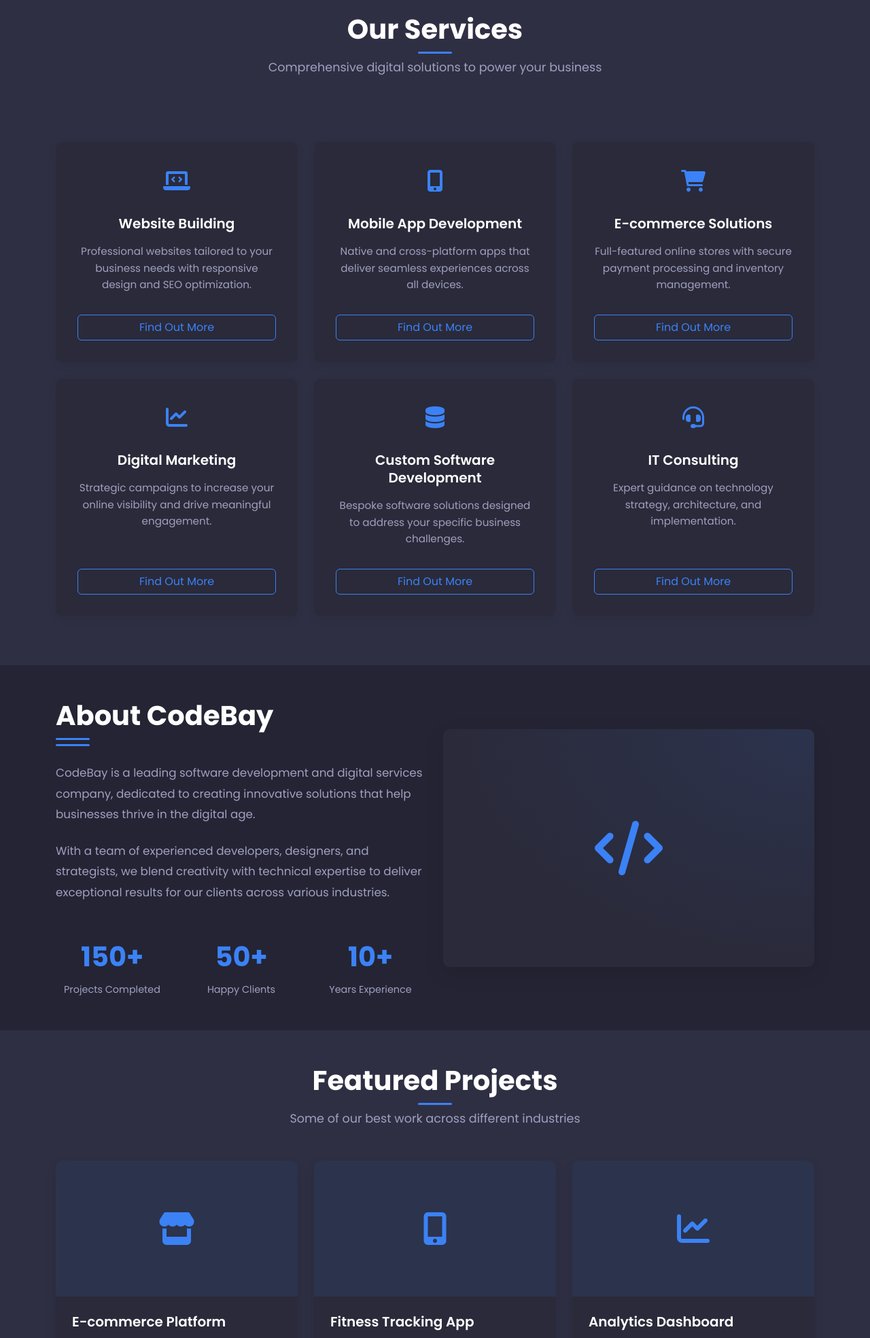
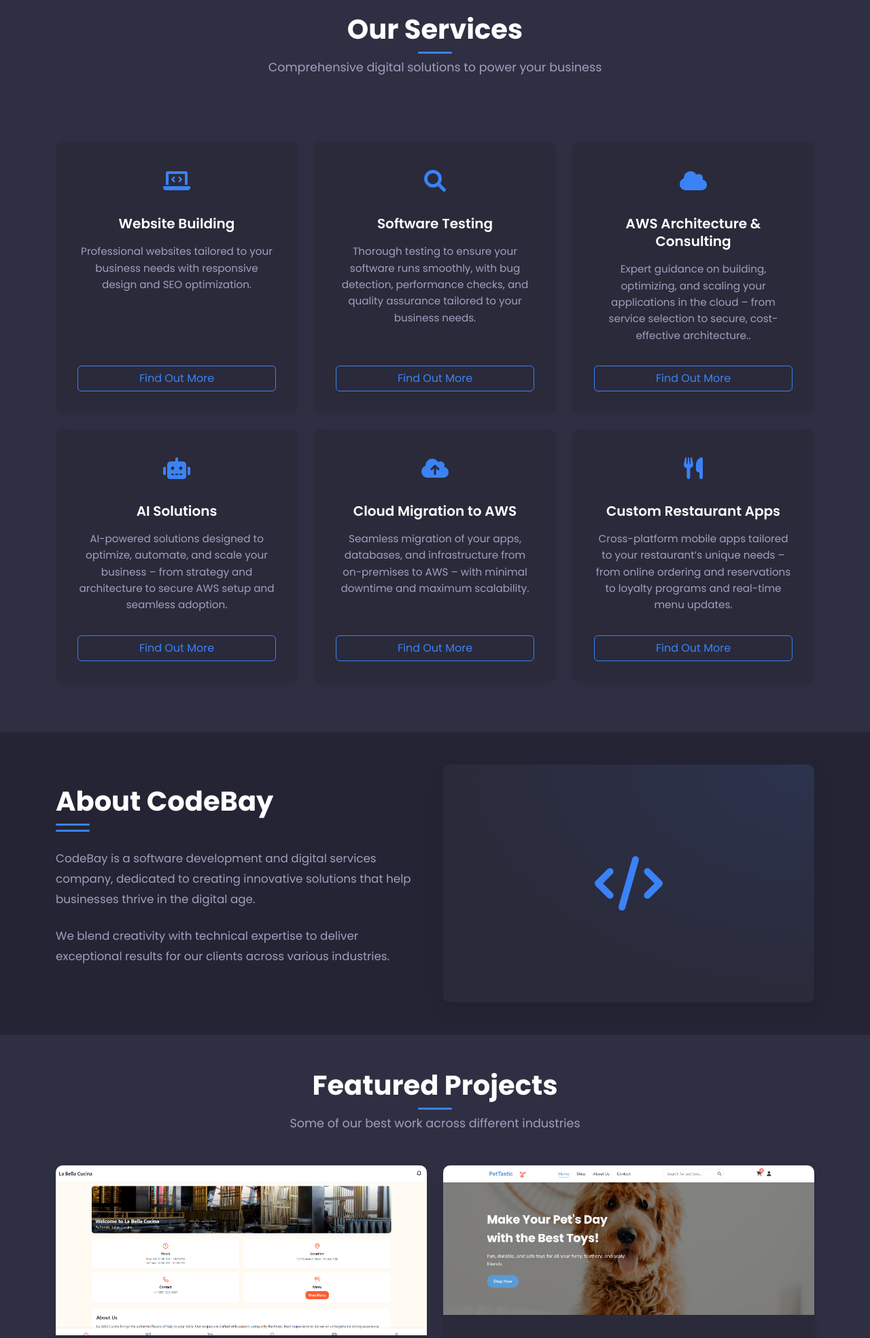
Before and after one commit to CodeBayAgency/website, a Flask app: page / in a window 1280 px wide. Shown: the part 831-2800 px from the top of the page at 68% size. Run offline with Flask 3, Linux system fonts and the light colour scheme; some libraries are stand-ins or nearby versions.

Commit message:
fix: update services

```diff
--- a/app.py
+++ b/app.py
@@ -10,52 +10,69 @@
 app.secret_key = os.environ.get("SESSION_SECRET", "dev-secret-key")
 
 # Routes
+
+
 @app.route('/')
 def home():
     """Home page with all services"""
     return render_template('home.html')
 
 # Website Building Service
+
+
 @app.route('/services/website-building')
 def website_building():
     """Website building service page"""
     return render_template('index.html')
 
 # Mobile App Development Service
-@app.route('/services/mobile-app-development')
+
+
+@app.route('/services/software-testing')
 def mobile_app_development():
     """Mobile app development service page"""
     return render_template('mobile_app_development.html')
 
 # E-commerce Solutions Service
+
+
 @app.route('/services/ecommerce-solutions')
 def ecommerce_solutions():
     """E-commerce solutions service page"""
     return render_template('ecommerce_solutions.html')
 
 # Digital Marketing Service
+
+
 @app.route('/services/digital-marketing')
 def digital_marketing():
     """Digital marketing service page"""
     return render_template('digital_marketing.html')
 
 # Custom Software Development Service
+
+
 @app.route('/services/custom-software')
 def custom_software():
     """Custom software development service page"""
     return render_template('custom_software.html')
 
 # IT Consulting Service
+
+
 @app.route('/services/it-consulting')
 def it_consulting():
     """IT consulting service page"""
     return render_template('it_consulting.html')
 
 # Coming Soon Page
+
+
 @app.route('/coming-soon')
 def coming_soon():
     """Coming soon page for services under development"""
     return render_template('coming_soon.html')
+
 
 @app.route('/contact', methods=['POST'])
 def contact():
@@ -70,7 +87,8 @@
         message = request.form.get('message')
 
         # Log the form submission (this is a fallback in case JavaScript is disabled)
-        logging.info(f"Server-side contact form submission: {name} ({email}): {subject} - {message}")
+        logging.info(
+            f"Server-side contact form submission: {name} ({email}): {subject} - {message}")
 
         # Flash a success message
         flash('Thank you for your message! We will get back to you soon.', 'success')
@@ -80,8 +98,8 @@
 
         if 'website-building' in referrer:
             return redirect(url_for('website_building', _anchor='contact'))
-        elif 'mobile-app-development' in referrer:
-            return redirect(url_for('mobile_app_development', _anchor='contact'))
+        elif 'software-testing' in referrer:
+            return redirect(url_for('software_testing', _anchor='contact'))
         elif 'ecommerce-solutions' in referrer:
             return redirect(url_for('ecommerce_solutions', _anchor='contact'))
         elif 'digital-marketing' in referrer:
@@ -101,8 +119,8 @@
 
         if 'website-building' in referrer:
             return redirect(url_for('website_building', _anchor='contact'))
-        elif 'mobile-app-development' in referrer:
-            return redirect(url_for('mobile_app_development', _anchor='contact'))
+        elif 'software-testing' in referrer:
+            return redirect(url_for('software_testing', _anchor='contact'))
         elif 'ecommerce-solutions' in referrer:
             return redirect(url_for('ecommerce_solutions', _anchor='contact'))
         elif 'digital-marketing' in referrer:
@@ -114,5 +132,6 @@
         else:
             return redirect(url_for('home', _anchor='contact'))
 
+
 if __name__ == '__main__':
     app.run(host='0.0.0.0', port=5000, debug=True)
--- a/static/css/styles.css
+++ b/static/css/styles.css
@@ -717,23 +717,16 @@
 }
 
 .portfolio-card-image {
-    height: 200px;
+    height: 250px;
     overflow: hidden;
 }
 
-.portfolio-image-placeholder {
+.portfolio-card-image img {
     width: 100%;
-    height: 100%;
-    display: flex;
-    align-items: center;
-    justify-content: center;
-    background-color: rgba(59, 130, 246, 0.1);
+    height: auto;
+    display: block;
 }
 
-.portfolio-image-placeholder i {
-    font-size: 3rem;
-    color: var(--highlight-color);
-}
 
 .portfolio-card-body {
     padding: 1.5rem;
--- a/templates/home.html
+++ b/templates/home.html
@@ -94,50 +94,50 @@
                 <div class="col-md-4 mb-4">
                     <div class="service-card">
                         <div class="icon-container">
-                            <i class="fas fa-mobile-alt"></i>
+                            <i class="fas fa-search"></i>
                         </div>
-                        <h4>Mobile App Development</h4>
-                        <p>Native and cross-platform apps that deliver seamless experiences across all devices.</p>
+                        <h4>Software Testing</h4>
+                        <p>Thorough testing to ensure your software runs smoothly, with bug detection, performance checks, and quality assurance tailored to your business needs.</p>
                         <a href="{{ url_for('mobile_app_development') }}" class="btn btn-outline-primary mt-3">Find Out More</a>
                     </div>
                 </div>
                 <div class="col-md-4 mb-4">
                     <div class="service-card">
                         <div class="icon-container">
-                            <i class="fas fa-shopping-cart"></i>
+                            <i class="fas fa-cloud"></i>
                         </div>
-                        <h4>E-commerce Solutions</h4>
-                        <p>Full-featured online stores with secure payment processing and inventory management.</p>
+                        <h4>AWS Architecture & Consulting</h4>
+                        <p>Expert guidance on building, optimizing, and scaling your applications in the cloud – from service selection to secure, cost-effective architecture..</p>
+                        <a href="{{ url_for('digital_marketing') }}" class="btn btn-outline-primary mt-3">Find Out More</a>
+                    </div>
+                </div>
+                <div class="col-md-4 mb-4">
+                    <div class="service-card">
+                        <div class="icon-container">
+                            <i class="fas fa-robot"></i>
+                        </div>
+                        <h4>AI Solutions</h4>
+                        <p>AI-powered solutions designed to optimize, automate, and scale your business – from strategy and architecture to secure AWS setup and seamless adoption.</p>
                         <a href="{{ url_for('ecommerce_solutions') }}" class="btn btn-outline-primary mt-3">Find Out More</a>
                     </div>
                 </div>
                 <div class="col-md-4 mb-4">
                     <div class="service-card">
                         <div class="icon-container">
-                            <i class="fas fa-chart-line"></i>
+                            <i class="fas fa-cloud-upload-alt"></i>
                         </div>
-                        <h4>Digital Marketing</h4>
-                        <p>Strategic campaigns to increase your online visibility and drive meaningful engagement.</p>
-                        <a href="{{ url_for('digital_marketing') }}" class="btn btn-outline-primary mt-3">Find Out More</a>
-                    </div>
-                </div>
-                <div class="col-md-4 mb-4">
-                    <div class="service-card">
-                        <div class="icon-container">
-                            <i class="fas fa-database"></i>
-                        </div>
-                        <h4>Custom Software Development</h4>
-                        <p>Bespoke software solutions designed to address your specific business challenges.</p>
+                        <h4>Cloud Migration to AWS</h4>
+                        <p>Seamless migration of your apps, databases, and infrastructure from on-premises to AWS – with minimal downtime and maximum scalability.</p>
                         <a href="{{ url_for('custom_software') }}" class="btn btn-outline-primary mt-3">Find Out More</a>
                     </div>
                 </div>
                 <div class="col-md-4 mb-4">
                     <div class="service-card">
                         <div class="icon-container">
-                            <i class="fas fa-headset"></i>
+                            <i class="fas fa-utensils"></i>
                         </div>
-                        <h4>IT Consulting</h4>
-                        <p>Expert guidance on technology strategy, architecture, and implementation.</p>
+                        <h4>Custom Restaurant Apps</h4>
+                        <p>Cross-platform mobile apps tailored to your restaurant’s unique needs – from online ordering and reservations to loyalty programs and real-time menu updates.</p>
                         <a href="{{ url_for('it_consulting') }}" class="btn btn-outline-primary mt-3">Find Out More</a>
                     </div>
                 </div>
@@ -161,9 +161,9 @@
                 <div class="col-lg-6 order-lg-1">
                     <h2 class="section-title text-start">About CodeBay</h2>
                     <div class="section-title-underline mb-4"></div>
-                    <p class="about-text">CodeBay is a leading software development and digital services company, dedicated to creating innovative solutions that help businesses thrive in the digital age.</p>
-                    <p class="about-text">With a team of experienced developers, designers, and strategists, we blend creativity with technical expertise to deliver exceptional results for our clients across various industries.</p>
-                    <div class="about-stats mt-5">
+                    <p class="about-text">CodeBay is a software development and digital services company, dedicated to creating innovative solutions that help businesses thrive in the digital age.</p>
+                    <p class="about-text">We blend creativity with technical expertise to deliver exceptional results for our clients across various industries.</p>
+                    <!-- <div class="about-stats mt-5">
                         <div class="row">
                             <div class="col-4 text-center">
                                 <div class="stat-number">150+</div>
@@ -178,7 +178,7 @@
                                 <div class="stat-label">Years Experience</div>
                             </div>
                         </div>
-                    </div>
+                    </div> -->
                 </div>
             </div>
         </div>
@@ -194,41 +194,39 @@
                 </div>
             </div>
             <div class="row">
-                <div class="col-md-4 mb-4">
+                <div class="col-md-6 mb-6">
                     <div class="portfolio-card">
                         <div class="portfolio-card-image">
-                            <div class="portfolio-image-placeholder">
-                                <i class="fas fa-store"></i>
-                            </div>
+                            <img src="{{ url_for('static', filename='images/Restaurant-app.png') }}" alt="Restaurant App">
                         </div>
                         <div class="portfolio-card-body">
-                            <h4>E-commerce Platform</h4>
-                            <p>A full-featured online store with inventory management and secure payment processing.</p>
+                            <h4>Cross-Platform Restaurant Application</h4>
+                            <p>A custom restaurant app with ordering, reservations, menu management, and customer engagement features – built for iOS and Android.</p>
                             <div class="portfolio-card-tags">
-                                <span>E-commerce</span>
-                                <span>Web Design</span>
-                            </div>
-                        </div>
-                    </div>
-                </div>
-                <div class="col-md-4 mb-4">
-                    <div class="portfolio-card">
-                        <div class="portfolio-card-image">
-                            <div class="portfolio-image-placeholder">
-                                <i class="fas fa-mobile-alt"></i>
-                            </div>
-                        </div>
-                        <div class="portfolio-card-body">
-                            <h4>Fitness Tracking App</h4>
-                            <p>A mobile application for tracking workouts, nutrition, and health metrics.</p>
-                            <div class="portfolio-card-tags">
+                                <span>Custom Restaurant App</span>
                                 <span>Mobile App</span>
                                 <span>UX Design</span>
                             </div>
                         </div>
                     </div>
                 </div>
-                <div class="col-md-4 mb-4">
+                <div class="col-md-6 mb-6">
+                    <div class="portfolio-card">
+                        <div class="portfolio-card-image">
+                            <img src="{{ url_for('static', filename='images/Pet-Tastic-Shop.png') }}" alt="PetTastic Shop">
+                        </div>
+                        <div class="portfolio-card-body">
+                            <h4>eCommerce Shop Web Application</h4>
+                            <p>A full-featured online store with inventory management and secure payment processing.</p>
+                            <div class="portfolio-card-tags">
+                                <span>Web App</span>
+                                <span>UX Design</span>
+                                <span>eCommerce</span>
+                            </div>
+                        </div>
+                    </div>
+                </div>
+                <!-- <div class="col-md-4 mb-4">
                     <div class="portfolio-card">
                         <div class="portfolio-card-image">
                             <div class="portfolio-image-placeholder">
@@ -244,13 +242,13 @@
                             </div>
                         </div>
                     </div>
-                </div>
+                </div> -->
             </div>
-            <div class="row mt-4">
+            <!-- <div class="row mt-4">
                 <div class="col-12 text-center">
                     <a href="#" class="btn btn-outline-primary px-4 py-2">View All Projects</a>
                 </div>
-            </div>
+            </div> -->
         </div>
     </section>
 
@@ -317,7 +315,7 @@
                             </div>
                             <div class="phone-fields-container">
                                 <div class="country-code-container">
-                                    <label for="countryCode" class="form-label">Country Code</label>
+                                    <label for="countryCode" class="form-label">CC</label>
                                     <input type="text" class="form-control" id="countryCode" name="countryCode" placeholder="+1" maxlength="4">
                                 </div>
                                 <div class="phone-number-container">
--- a/templates/mobile_app_development.html
+++ b/templates/software_testing.html
@@ -3,7 +3,7 @@
 <head>
     <meta charset="UTF-8">
     <meta name="viewport" content="width=device-width, initial-scale=1.0">
-    <title>Mobile App Development - CodeBay</title>
+    <title>Software Testing - CodeBay</title>
 
     <!-- Bootstrap CSS -->
     <link href="https://cdn.jsdelivr.net/npm/bootstrap@5.3.0/dist/css/bootstrap.min.css" rel="stylesheet">
```
Also changed, not shown: static/images/Pet-Tastic-Shop.png (added), static/images/Restaurant-app.png (added).
